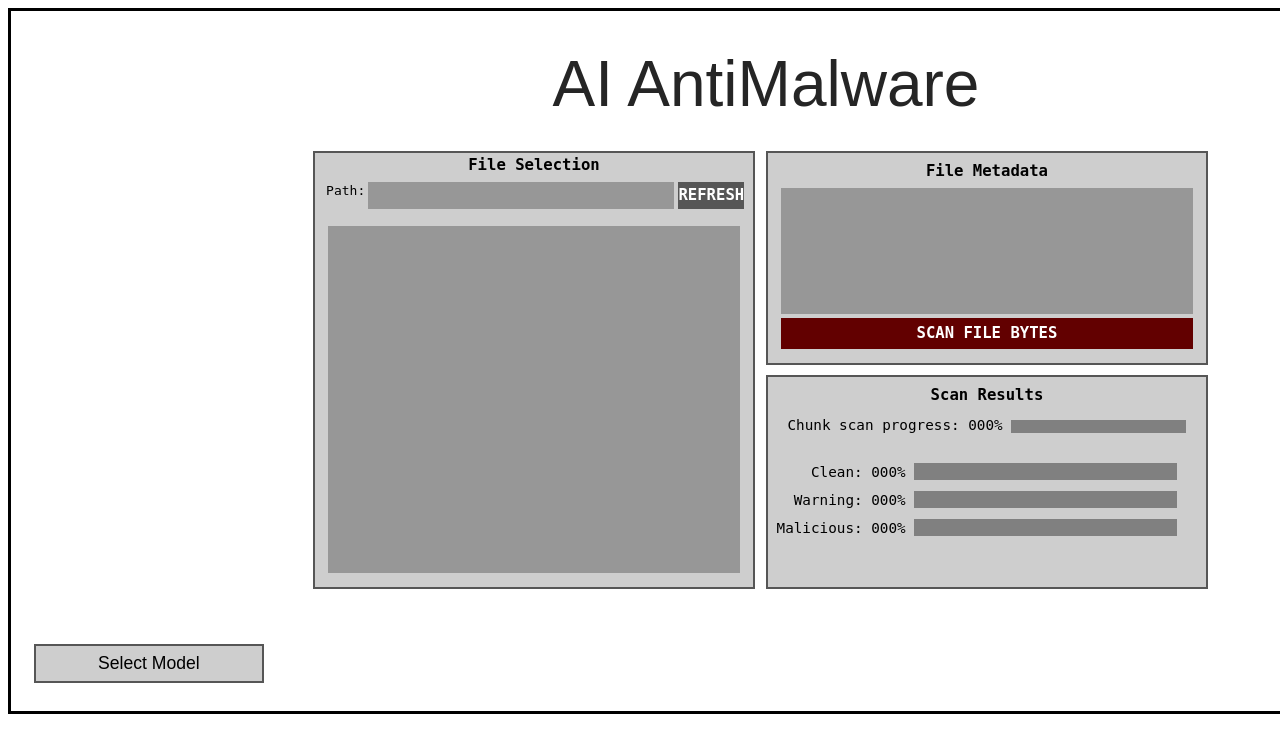
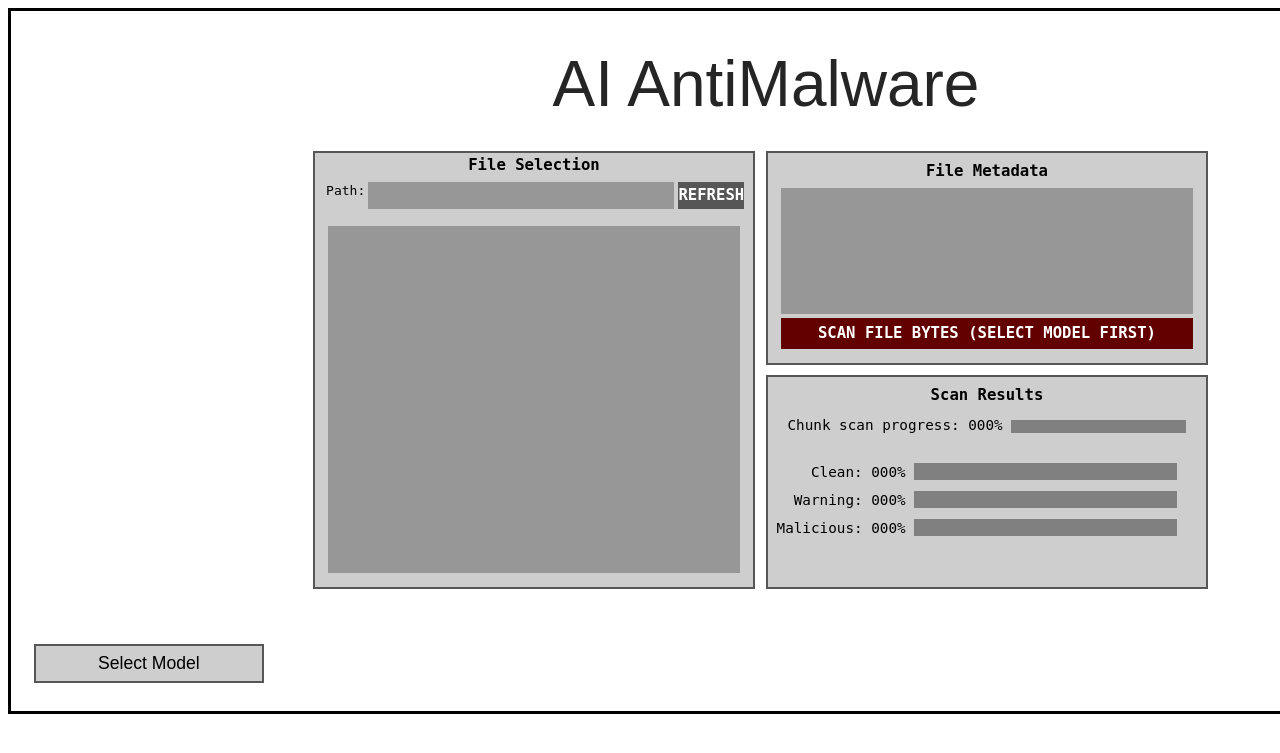
Before and after one commit to chriswee168/ai-file-scanner-app, a Django app: template server/main/templates/main/index.html in a window 1280 px wide; the page is wider, and only the part inside the window is pictured. Shown: the top 753 px of that part. Run offline with Django 5.2, Linux system fonts and the light colour scheme; the template is opened without the code that fills it, so the values that code supplies are empty.

Commit message:
Add "(SELECT MODEL FIRST)" message
Indicate to the user that an AI model must be selected
before file scanning can start.

```diff
--- a/server/main/static/main/js/ModelList.js
+++ b/server/main/static/main/js/ModelList.js
@@ -109,5 +109,8 @@ class ModelEntry extends Entry
         {
             // pass.
         }
+
+        // Change scan button to remove the "(SELECT MODEL FIRST)" message.
+        this.scanButtonObj.htmlElement.innerText = "SCAN FILE BYTES";
     }
 }
--- a/server/main/templates/main/index.html
+++ b/server/main/templates/main/index.html
@@ -50,7 +50,7 @@
             <div id="file-metadata" class="div-box">
                 <h3 class="div-title">File Metadata</h3>
                 <div id="metadata-textbox"></div>
-                <div id="scan-button"><b>SCAN FILE BYTES</b></div>
+                <div id="scan-button"><b>SCAN FILE BYTES (SELECT MODEL FIRST)</b></div>
             </div>
 
             <!-- Display scan results of selected file. -->
```
